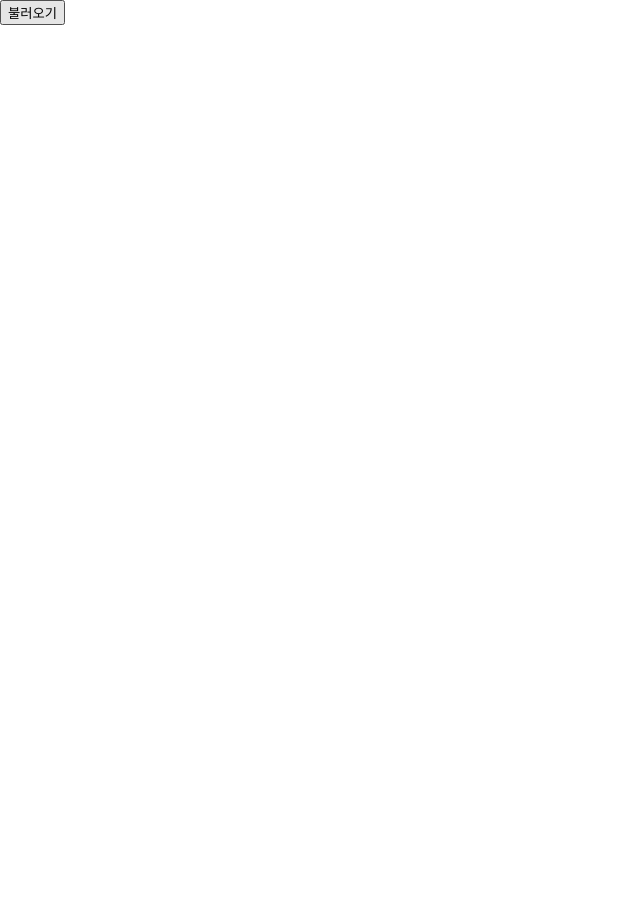
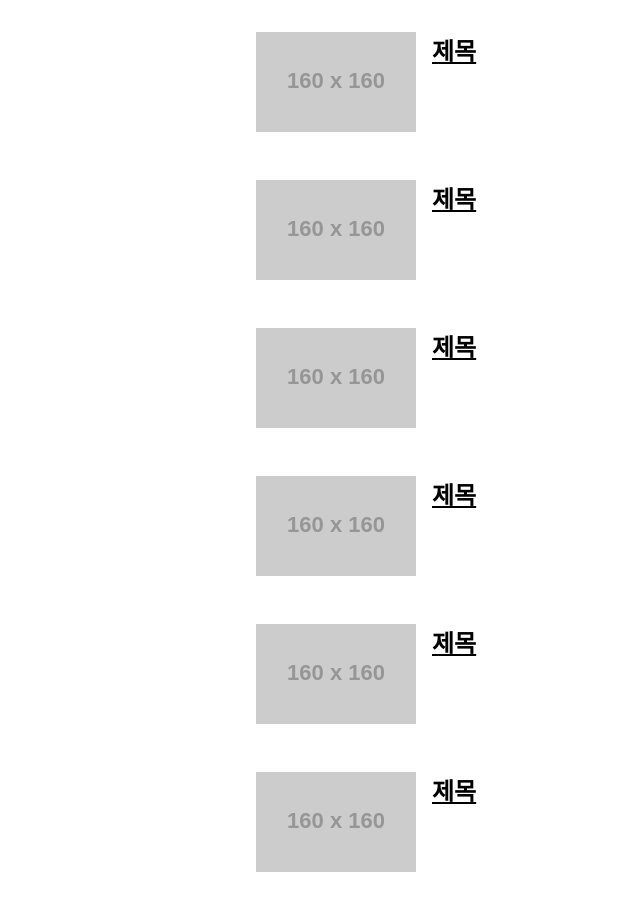
Before and after one commit to Mingyu3/news-viewer, a React (Create React App) app: page / in a window 1280 px wide. Shown: the top 910 px of the page, without its empty margins (0-640 px from the left). Before the commit the page ends 800 px from the top, so only its background shows below. Built offline with nearby package versions, Linux system fonts and the light colour scheme.

Commit message:
commit 14.4

```diff
--- a/package.json
+++ b/package.json
@@ -10,6 +10,7 @@
     "react": "^17.0.1",
     "react-dom": "^17.0.1",
     "react-scripts": "4.0.3",
+    "styled-components": "^5.2.1",
     "web-vitals": "^1.0.1"
   },
   "scripts": {
--- a/src/App.js
+++ b/src/App.js
@@ -1,24 +1,8 @@
-import React, { useState } from 'react';
-import axios from '../node_modules/axios/index';
+import React from 'react';
+import NewsList from './components/NewsList';
 
 const App = () => {
-	const [data, setData] = useState(null);
-	const onClick = async () => {
-		try {
-			const response = await axios.get('https://jsonplaceholder.typicode.com/todos/1');
-			setData(response.data);
-		} catch (e) {
-			console.log(e);
-		}
-	};
-	return (
-		<div>
-			<div>
-				<button onClick={onClick}>불러오기</button>
-			</div>
-			{data && <textarea rows={7} value={JSON.stringify(data, null, 2)} readOnly={true}></textarea>}
-		</div>
-	);
+	return <NewsList />;
 };
 
 export default App;
--- /dev/null
+++ b/src/components/NewsItem.js
@@ -0,0 +1,57 @@
+import React from 'react';
+import styled from 'styled-components';
+
+const NewsItemBox = styled.div`
+	display: flex;
+
+	.thumbnail {
+		margin-right: 1rem;
+		img {
+			display: block;
+			width: 160px;
+			height: 100px;
+			object-fit: cover;
+		}
+	}
+	.contents {
+		h2 {
+			margin: 0;
+			a {
+				color: black;
+			}
+		}
+		p {
+			margin: 0;
+			line-height: 1.5;
+			margin-top: 0.5rem;
+			white-space: normal;
+		}
+	}
+	& + & {
+		margin-top: 3rem;
+	}
+`;
+const NewsItem = ({ article }) => {
+	const { title, description, url, urlToImage } = article;
+	return (
+		<NewsItemBox>
+			{urlToImage && (
+				<div className="thumbnail">
+					<a href={url} target="_blank" rel="noopener noreferrer">
+						<img src={urlToImage} alt="thumbnail" />
+					</a>
+				</div>
+			)}
+			<div className="contents">
+				<h2>
+					<a href={url} target="_blank" rel="noopener noreferrer">
+						{title}
+					</a>
+				</h2>
+				<p>{description}</p>
+			</div>
+		</NewsItemBox>
+	);
+};
+
+export default NewsItem;
--- /dev/null
+++ b/src/components/NewsList.js
@@ -0,0 +1,38 @@
+import React from 'react';
+import styled from 'styled-components';
+import NewsItem from './NewsItem';
+
+const NewsListBlock = styled.div`
+	box-sizing: border-box;
+	padding-bottom: 3rem;
+	width: 768px;
+	margin: 0 auto;
+	margin-top: 2rem;
+	@media screen and (max-width: 768px) {
+		width: 100%;
+		padding-left: 1rem;
+		padding-right: 1rem;
+	}
+`;
+
+const sampleArticle = {
+	title: '제목',
+	description: '',
+	url: 'https://google.com',
+	urlToImage: 'https://via.placeholder.com/160',
+};
+
+const NewsList = () => {
+	return (
+		<NewsListBlock>
+			<NewsItem article={sampleArticle} />
+			<NewsItem article={sampleArticle} />
+			<NewsItem article={sampleArticle} />
+			<NewsItem article={sampleArticle} />
+			<NewsItem article={sampleArticle} />
+			<NewsItem article={sampleArticle} />
+		</NewsListBlock>
+	);
+};
+
+export default NewsList;
```
Also changed, not shown: 2 other files (tests, documents, lock files or other folders).
